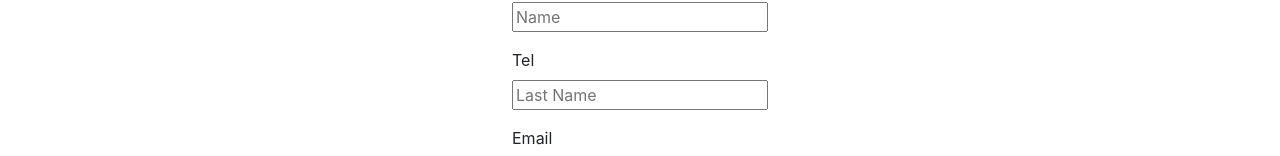
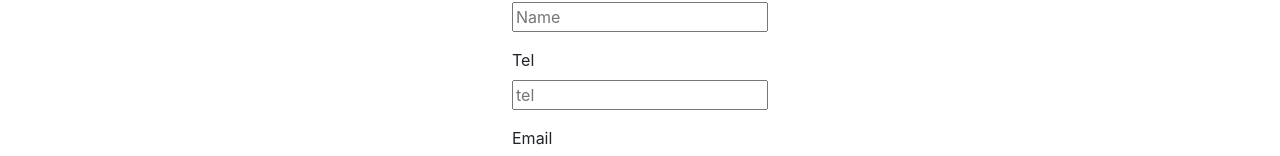
Before and after one commit to Developing-Brutality-Studios/backend.proMag, a React (Create React App) app in the folder front/: page /user in a window 1280 px wide. Shown: the part 128-284 px from the top of the page. Built offline with nearby package versions, Linux system fonts and the light colour scheme.

Commit message:
verificacion formulario

```diff
--- a/front/src/components/CreatUser.js
+++ b/front/src/components/CreatUser.js
@@ -50,7 +50,10 @@ export default class CreateUser extends Component {
                 tel: this.state.tel,
                 password: this.state.password
             }).then((a) => {
-                console.log(a.data)
+                const resp = JSON.stringify(a.data.m)
+              //  eslint-disable-next-line
+                resp == 1 ? window.location.href = '/' : window.alert(resp)
+
             });
         } else {
             console.error("FORM INVALID - DISPLAY ERROR MESSAGE");
@@ -124,7 +127,7 @@ export default class CreateUser extends Component {
                                 <div id="exampleInputEmail1" aria-describedby="emailHelp">
                                     <input
                                         className={formErrors.tel.length > 0 ? "error" : null}
-                                        placeholder="Last Name"
+                                        placeholder="tel"
                                         type="text"
                                         name="tel"
                                         noValidate
```
Also changed, not shown: 1 other file (tests, documents, lock files or other folders).
